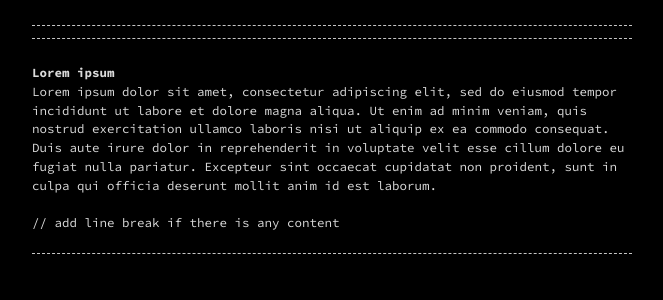
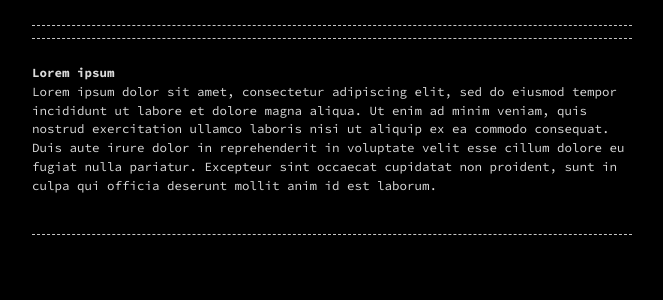
Before and after one commit to b2a3e8/jekyll-theme-console, a Jekyll site: the page built from index.md, in a window 1280 px wide. Shown: the top 300 px of the page, without its empty margins (308-971 px from the left). Built offline with Jekyll 4.4.1, drawn with Linux system fonts in a browser that asks for light colours.

Commit message:
Fix typo

```diff
--- a/_layouts/home.html
+++ b/_layouts/home.html
@@ -3,7 +3,7 @@ layout: default
 ---
 
 {{ content }}
-{% assign contentwonl = content | strip_newlines %} {% unless contentwonl == ""  %} <br /> {% endunless %} // add line break if there is any content
+{% assign contentwonl = content | strip_newlines %} {% unless contentwonl == ""  %} <br /> {% endunless %} <!-- add line break if there is any content -->
 
 {%- if site.posts.size > 0 -%}
   <ul>
```
Also changed, not shown: jekyll-theme-console.gemspec.
